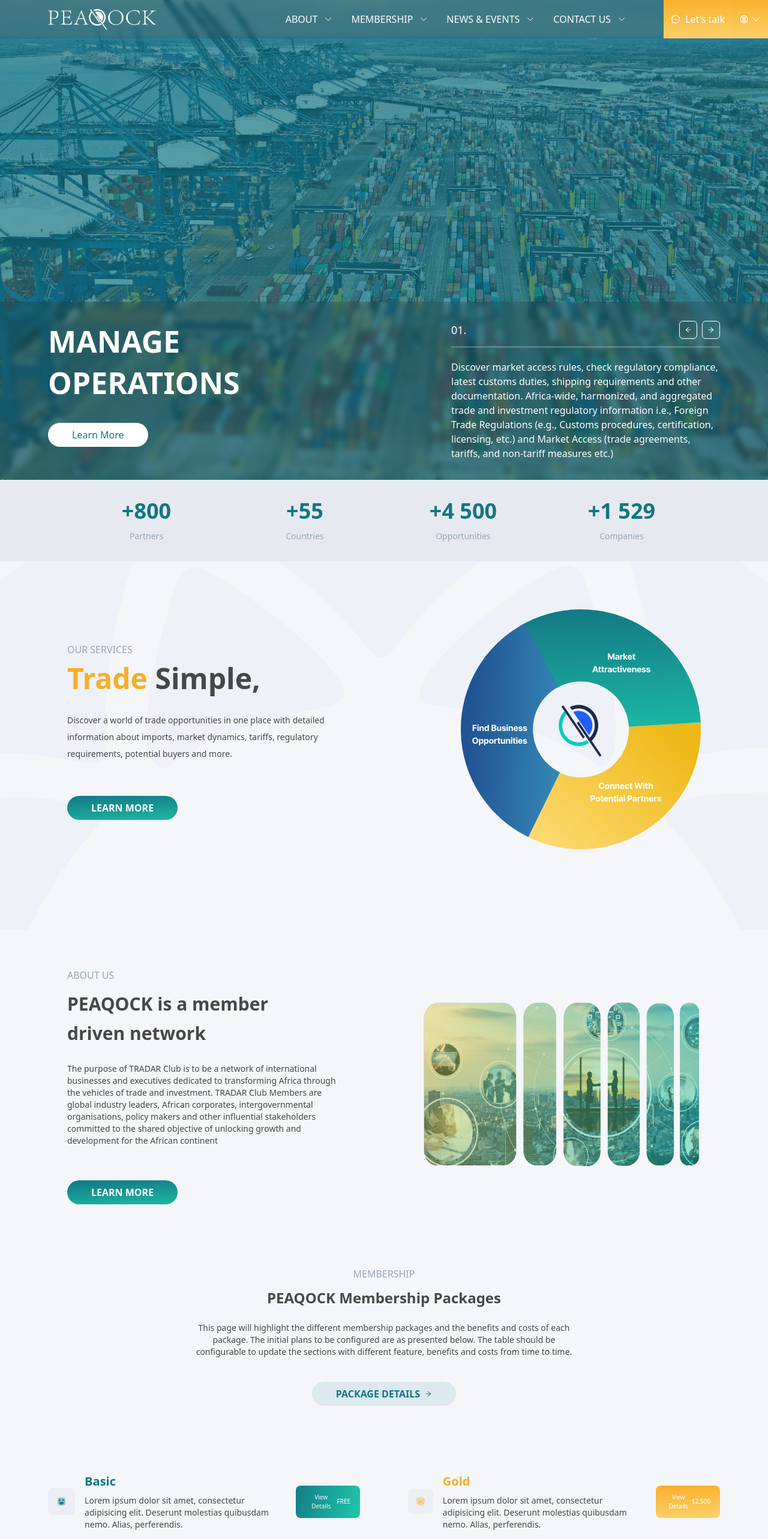
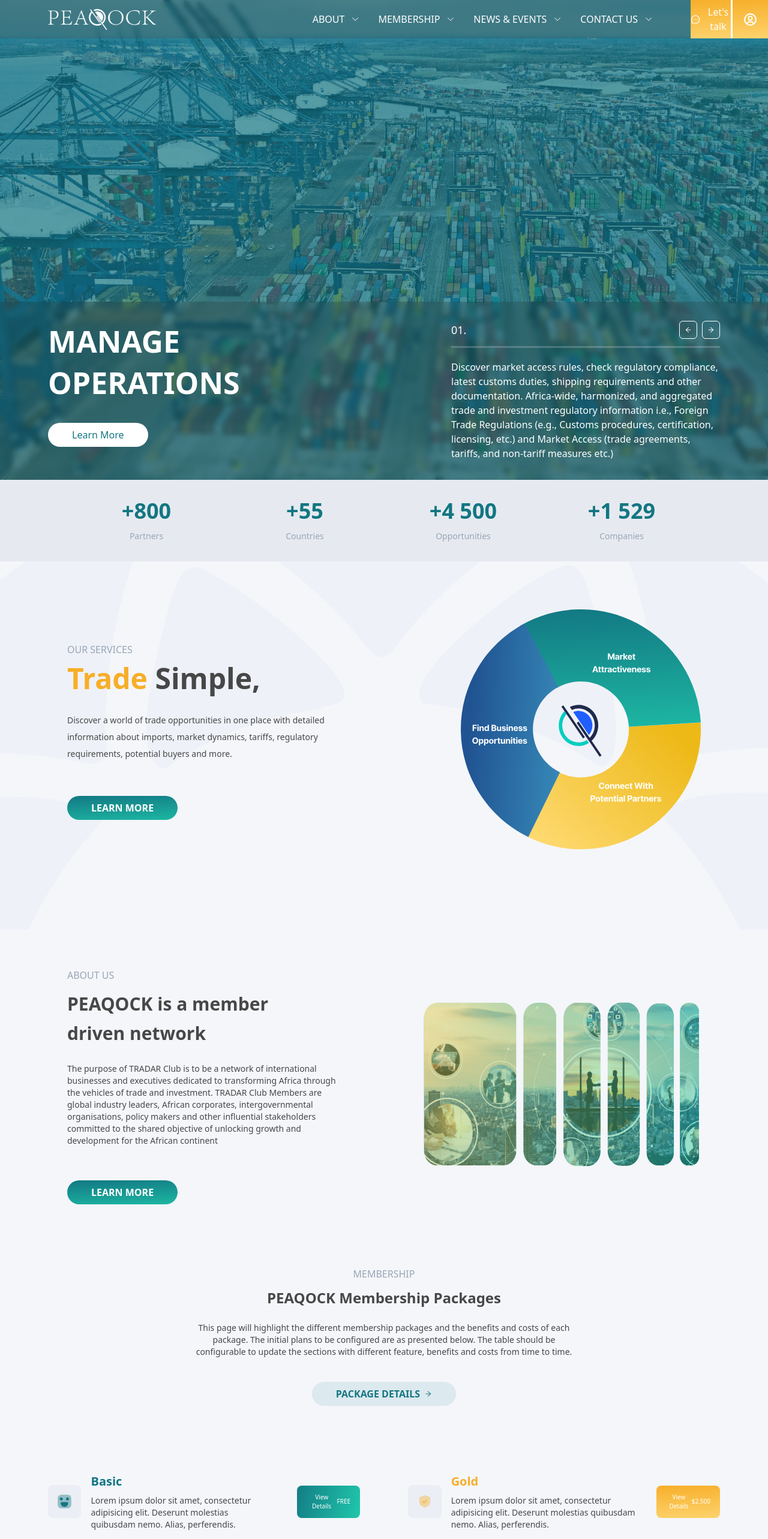
Before and after one commit to chourafiDev/Peaqock, a Next.js app: page / in a window 1280 px wide. Shown: the top 2566 px of the page at 60% size. Built offline with nearby package versions, Linux system fonts and the light colour scheme.

Commit message:
Fix Responsive Navbar

```diff
--- a/app/components/Membership.tsx
+++ b/app/components/Membership.tsx
@@ -1,6 +1,6 @@
 import Button from "./Utils/Button";
 import { AiOutlineArrowRight } from "react-icons/ai";
-import { Icon1, Icon2, Icon3 } from "../../assets";
+import { Icon1, Icon2, Icon3, Icon4 } from "../../assets";
 import Image from "next/image";
 
 const Membership = () => {
@@ -34,7 +34,7 @@
             <div className="flex items-center gap-4">
               <div className="inline-block bg-third-gray/10 p-4 rounded-lg">
                 <div className="flex">
-                  <Image src={Icon1} alt="icon-1" width={30} height={30} />
+                  <Image src={Icon1} alt="icon-1" width={55} height={55} />
                 </div>
               </div>
               <div>
@@ -52,9 +52,9 @@
           </div>
           <div className="flex items-center gap-4">
             <div className="flex items-center gap-4">
-              <div className="inline-block bg-third-gray/10 p-3 rounded-lg">
+              <div className="inline-block bg-third-gray/10 p-4 rounded-lg">
                 <div className="flex">
-                  <Image src={Icon2} alt="icon-1" width={40} height={40} />
+                  <Image src={Icon2} alt="icon-1" width={55} height={55} />
                 </div>
               </div>
               <div>
@@ -74,9 +74,9 @@
         <div className="space-y-12">
           <div className="flex items-center gap-4">
             <div className="flex items-center gap-4">
-              <div className="inline-block bg-third-gray/10 p-3 rounded-lg">
+              <div className="inline-block bg-third-gray/10 p-4 rounded-lg">
                 <div className="flex">
-                  <Image src={Icon3} alt="icon-1" width={40} height={40} />
+                  <Image src={Icon3} alt="icon-1" width={55} height={55} />
                 </div>
               </div>
               <div>
@@ -94,9 +94,9 @@
           </div>
           <div className="flex items-center gap-4">
             <div className="flex items-center gap-4">
-              <div className="inline-block bg-third-gray/10 p-3 rounded-lg">
+              <div className="inline-block bg-third-gray/10 p-4 rounded-lg">
                 <div className="flex">
-                  <Image src={Icon2} alt="icon-1" width={40} height={40} />
+                  <Image src={Icon4} alt="icon-1" width={55} height={55} />
                 </div>
               </div>
               <div>
--- a/app/core/Layout/NavBar/Logo.tsx
+++ b/app/core/Layout/NavBar/Logo.tsx
@@ -3,7 +3,7 @@
 
 const Logo = () => {
   return (
-    <div className="flex pl-20">
+    <div className="flex">
       <Image src={logo} alt="peaqock_logo" width={180} height={35} />
     </div>
   );
--- a/app/core/Layout/NavBar/NavBarButtons.tsx
+++ b/app/core/Layout/NavBar/NavBarButtons.tsx
@@ -1,18 +1,19 @@
 import { BiUserCircle } from "react-icons/bi";
 import { BsChevronDown } from "react-icons/bs";
 import { AiOutlineMessage } from "react-icons/ai";
+import Button from "../../../components/Utils/Button";
 
 const NavBarButtons = () => {
   return (
-    <div className="flex items-center">
-      <button className="flex items-center gap-2 text-white bg-yellow-gradient px-3 h-16 w-30">
-        <AiOutlineMessage />
+    <div className="flex items-center h-16">
+      <Button cssClasses="bg-yellow-gradient flex items-center justify-center gap-2 text-white h-full w-full">
+        <AiOutlineMessage size={25} />
         <span>Let&apos;s talk</span>
-      </button>
-      <button className="flex items-center gap-1 text-white bg-yellow-gradient px-3 h-16 w-30">
-        <BiUserCircle />
-        <BsChevronDown />
-      </button>
+      </Button>
+      <div className="h-full w-[5px] bg-white"></div>
+      <Button cssClasses="bg-yellow-gradient flex items-center justify-center gap-2 text-white h-full w-full">
+        <BiUserCircle size={25} />
+      </Button>
     </div>
   );
 };
--- a/app/core/Layout/NavBar/NavLinks.tsx
+++ b/app/core/Layout/NavBar/NavLinks.tsx
@@ -9,7 +9,7 @@
     { link: "/Contact", name: "Contact us" },
   ];
   return (
-    <div>
+    <div className="lg:block hidden">
       <ul className="flex items-center gap-8 text-white uppercase font-normal">
         {links.map(({ link, name }) => (
           <li key={name}>
--- /dev/null
+++ b/app/core/Layout/NavBar/ResponsiveNav.tsx
@@ -0,0 +1,67 @@
+import Logo from "./Logo";
+import { HiOutlineX } from "react-icons/hi";
+import { BsChevronDown } from "react-icons/bs";
+import Link from "next/link";
+import NavBarButtons from "./NavBarButtons";
+
+interface IProps {
+  nav: boolean;
+  handelNav: () => void;
+}
+
+const ResponsiveNav = ({ nav, handelNav }: IProps) => {
+  const links = [
+    { link: "/About", name: "About" },
+    { link: "/Membership", name: "Membership" },
+    { link: "/News", name: "News & Events" },
+    { link: "/Contact", name: "Contact us" },
+  ];
+
+  return (
+    <nav
+      className={
+        nav
+          ? "lg:hidden fixed left-0 top-0 w-full h-full bg-gray-opacity backdrop-blur-[5px] z-50"
+          : ""
+      }
+    >
+      <div
+        className={
+          nav
+            ? "fixed left-0 top-0 w-[75%] sm:w-[60%] h-full overflow-y-scroll md:w-[45%] border-r border-white/5 bg-primary/50 backdrop-blur-[8px] duration-700 ease"
+            : "fixed left-[-100%] top-0 p-10 duration-700 ease h-full"
+        }
+      >
+        <div className="border-b border-white/40 pb-4 p-6">
+          <div className="flex justify-between w-full items-center">
+            <Logo />
+            <div
+              onClick={handelNav}
+              className="text-white border border-white/50 rounded-full p-2"
+            >
+              <HiOutlineX />
+            </div>
+          </div>
+        </div>
+
+        <ul className="p-6 flex flex-col gap-10 text-white font-medium text-lg">
+          {links.map(({ link, name }) => (
+            <li key={name}>
+              <Link href={link}>
+                <a className="flex gap-3 items-center">
+                  <span>{name}</span> <BsChevronDown size={12} />
+                </a>
+              </Link>
+            </li>
+          ))}
+        </ul>
+
+        <div className="absolute bottom-0 w-full">
+          <NavBarButtons />
+        </div>
+      </div>
+    </nav>
+  );
+};
+
+export default ResponsiveNav;
--- /dev/null
+++ b/app/core/Layout/NavBar/ToggleButton.tsx
@@ -0,0 +1,18 @@
+import { AiOutlineMenu } from "react-icons/ai";
+import Button from "../../../components/Utils/Button";
+
+interface IProps {
+  handelNav: () => void;
+}
+
+const ToggelButton = ({ handelNav }: IProps) => {
+  return (
+    <div className="lg:hidden block" onClick={handelNav}>
+      <Button cssClasses="text-white mx-auto bg-yellow-gradient px-3 h-16 w-20 h-16 font-bold flex justify-center items-center">
+        <AiOutlineMenu size={30} />
+      </Button>
+    </div>
+  );
+};
+
+export default ToggelButton;
--- a/app/core/Layout/NavBar/index.tsx
+++ b/app/core/Layout/NavBar/index.tsx
@@ -1,16 +1,31 @@
+import { useState } from "react";
 import Logo from "./Logo";
 import NavLinks from "./NavLinks";
 import NavBarButtons from "./NavBarButtons";
+import ToggelButton from "./ToggleButton";
+import ResponsiveNav from "./ResponsiveNav";
 
 const NavBar = () => {
+  const [nav, setNav] = useState<boolean>(false);
+
+  const handelNav = () => {
+    setNav(!nav);
+  };
+
   return (
-    <nav className="fixed top-0 w-full flex justify-between items-center z-40 bg-gray-opacity backdrop-blur-[5px]">
+    <>
+      <nav className="fixed pl-20 top-0 w-full flex justify-between items-center z-40 bg-gray-opacity backdrop-blur-[5px]">
         <Logo />
         <div className="flex items-center gap-16">
           <NavLinks />
+          <div className="lg:block hidden">
             <NavBarButtons />
           </div>
+          <ToggelButton handelNav={handelNav} />
+        </div>
       </nav>
+      <ResponsiveNav nav={nav} handelNav={handelNav} />
+    </>
   );
 };
 
--- a/assets/index.ts
+++ b/assets/index.ts
@@ -1,10 +1,11 @@
 import Icon1 from "./icons/icon-1.png";
 import Icon2 from "./icons/icon-2.png";
 import Icon3 from "./icons/icon-3.png";
+import Icon4 from "./icons/icon-4.png";
 import africa from "./africa.png";
 import logo from "./logo.png";
 import chart from "./chart.svg";
 import about from "./about.png";
 import services from "./services.svg";
 
-export { Icon1, Icon2, Icon3, africa, logo, chart, about, services };
+export { Icon1, Icon2, Icon3, Icon4, africa, logo, chart, about, services };
```
Also changed, not shown: assets/icons/icon-4.png (added). Lines whose indentation alone changed are shown as unchanged.
